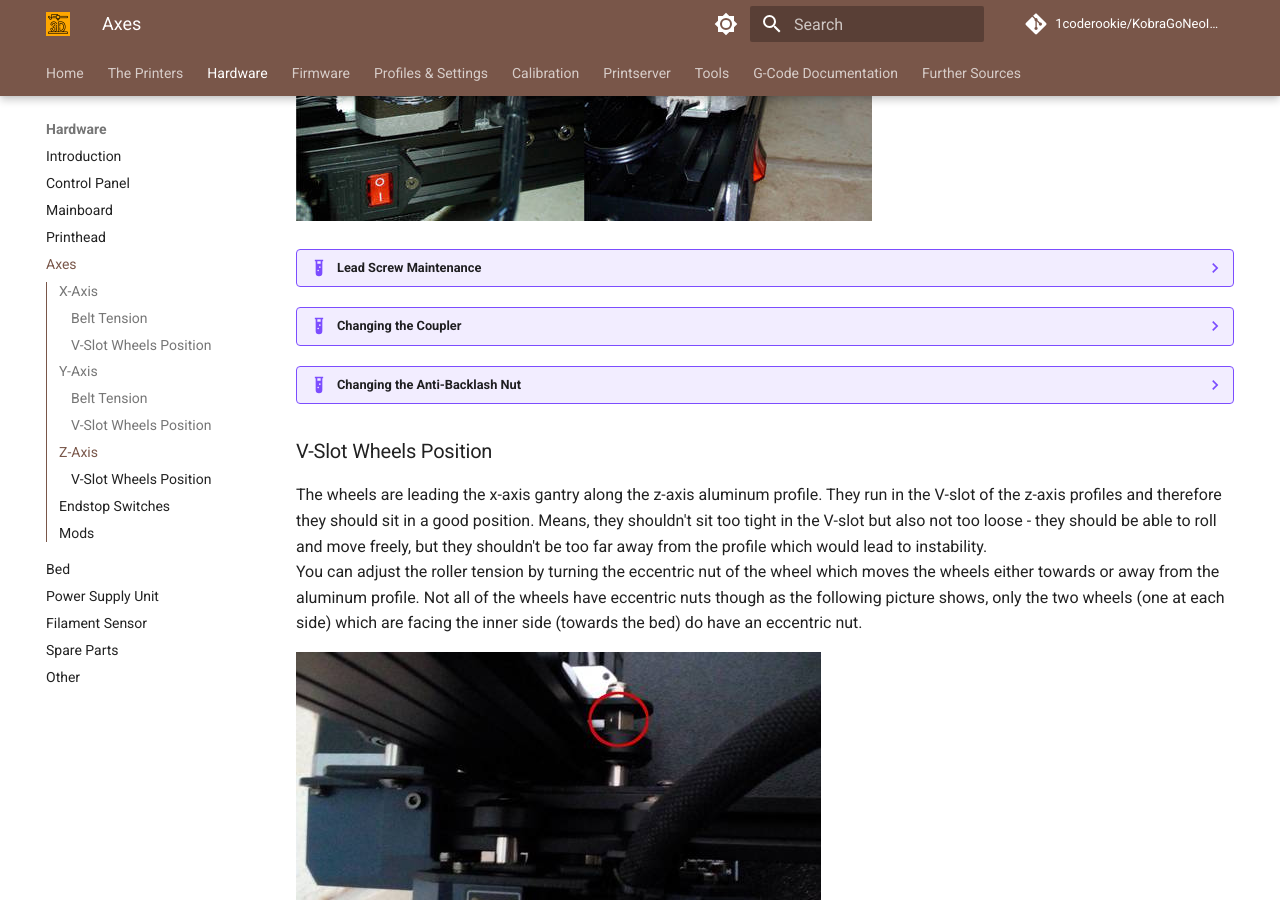
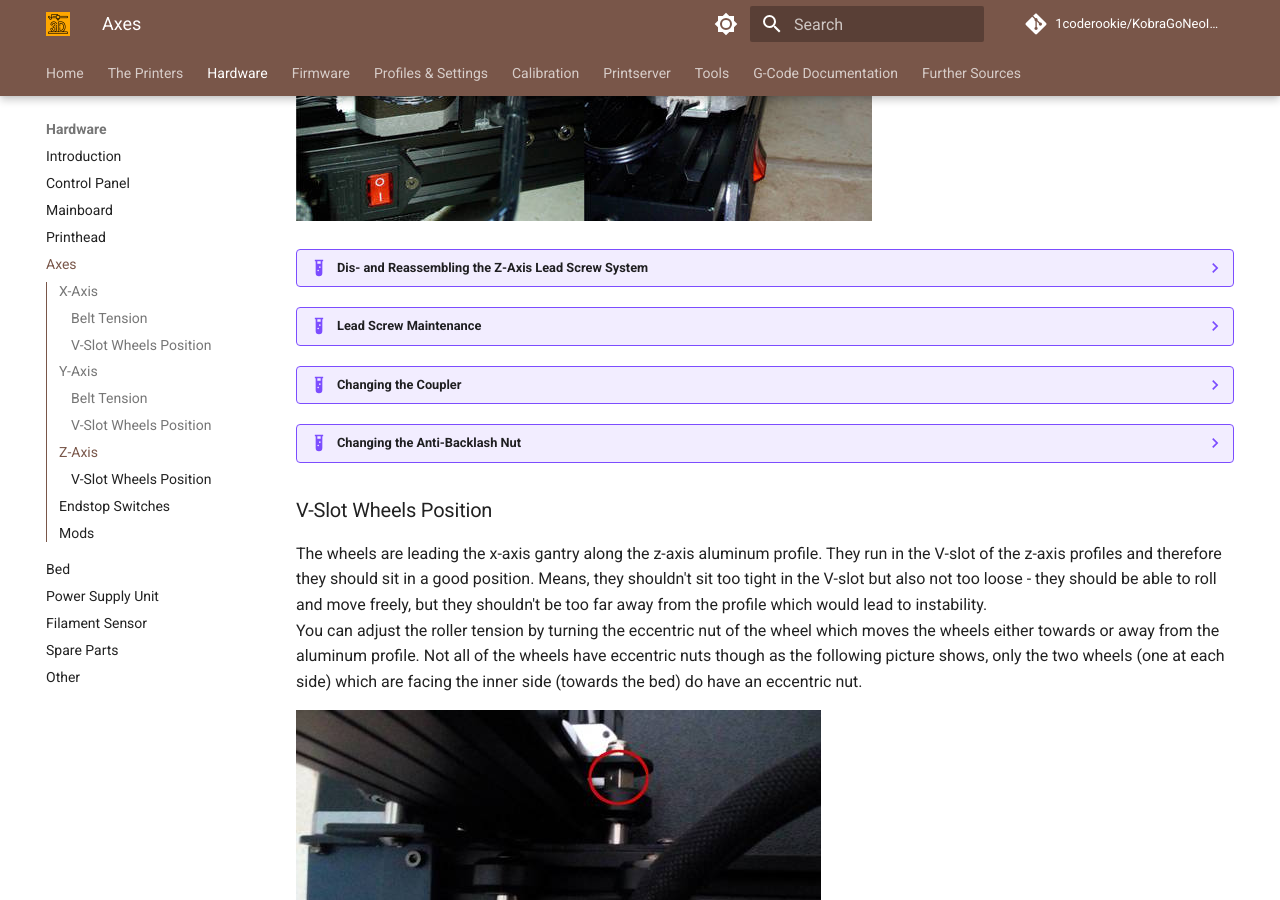
Before and after one commit to IguanaBob/KobraGoNeoInsights, an MkDocs documentation site: the page built from docs/hardware/axes.md, in a window 1280 px wide and 900 px high, scrolled down 4089 px. Built offline with MkDocs 1.6.1 and Material for MkDocs 9.7.7, drawn with Linux system fonts in a browser that asks for light colours; comment, search, counter and statistics services are not loaded; some of the changed lines change nothing that is shown.

Commit message:
Update axes.md

```diff
--- a/docs/hardware/axes.md
+++ b/docs/hardware/axes.md
@@ -97,12 +97,32 @@
 
 ![Z-axis views](../assets/images/z-axis_neo_web.jpg)
 
+??? example "Dis- and Reassembling the Z-Axis Lead Screw System"
+
+    If you need to dis- and reassemble assemble the z-axis lead screw system, there are a few things that one should be aware of. Besides that, the necessary steps are pretty easy and self-explaing, so I'll go over them just really quick.
+
+    **Disassembling:**
+    - First, you should somehow fixate the gantry of the x-axis to get the load off of the lead screw. You can do so by e.g. putting two soupcans onto the bed, each on one side (left/right) and then lower the gantry until it rests onto them. Or you can move the gantry up and fixate it with some velcro straps or cable ties as shown in the picture below. <br> ![Parked x-axis gantry](../assets/images/axes_x-gantry-cableties_web.jpg)
+    - Now unplug the cable from the stepper motor, just to be on the safe side. The printer itself is also switched off of course.
+    - Loosen the two screws at the coupler which conects the motor shaft and the lead screw.
+    - Now you can turn the lead screw by hand to screw it out of the anti-backlash nut. After you completely took it out, dismount the anti-backlash nut from the holder at the frame as well.
+      If you fixated the x-axis gantry at the top like shown in the picture above, you can also just screw the lead screw a bit higher into the anti-backlash nut so that it comes out of the coupler and then you just dismount the anti-backlash nut from the holder at the frame. After that you can take out the lead screw with the nut still on and take off the nut then.
+    - Take off the coupler from the motor shaft as well for being able to inspect everything.
+
+    **Reassembling:**
+    - To reassemble everything, just follow your steps backwards.
+    However, there are a few things you should pay attention to now:
+    - Make sure the motor shaft and the bottom tip of the lead screw are free of oil or grease to avoid slipping of the coupler.
+    - Mount the coupler to the bottom of the lead screw first and tighten the screw. Then put it onto the motor shaft and tighten the screw. The coupler should not move or wiggle on either part.
+    - When installing the anti-backlash nut, make sure you press it together while inserting the lead screw so that the spring inside these two parts of the anti-backlash nut is completely compressed and loaded.
+    - Before finally installing the lead screw, loosen up the screws of the motor holder a bit so that the motor itself can move a bit on the horizontal plane. Then install the lead screw, align everything, screw the anti-backlash nut to the belonging holder and align the motor once again. Then finally tighten up the screws of the motor mount. By doing so you do the best you can to get the parts vertically aligned as much as possible.
+
 ??? example "Lead Screw Maintenance"
 
     - Make sure the coupler is mounted correctly.
       Check from time to time that the coupler didn't come loose somehow.
     - Make sure the rod is clean, there shouldn't stick debris or dirt on it as it could/would block the movement. The following picture shows a partially clogged thread due to debris of the anti-backlash nut. <br> ![Debris in Thread](../assets/images/axes_dirty-thread_web.jpg) <br> In this case the motor was still able to move the rod across it, but you could notice a tiny jerk at that point.
-    - If you need to clean it, it's advisable to disassamble the whole rod system including the coupler and the anti-backlash nut. The following picture shows the **Neo** where the coupler, rod and nut are dismounted. <br> ![Dismounted z-axis](../assets/images/axes_z-axis-dismounted_web.jpg)
+    - If you need to clean it, it's advisable to disassamble the whole rod system including the coupler and the anti-backlash nut. The following picture shows the **Neo** where the coupler, rod and nut are dismounted. <br> ![Dismounted z-axis](../assets/images/axes_z-axis-dismounted_web.jpg) <br> See the other expandable box for some guidances about dis- and reassembling the z-axis lead screw system.
     - Spray e.g. WD-40 on the rod to loosen old sticky oil and debris. Then take a toothbrush or something like that for being able to reach the bottom of the thread also and clean it up. Make sure to not leave any particles from the anti-backlash nut like shown in the picture below or any dirt stuck on it. <br> ![Debris](../assets/images/axes_POMdebris_web.jpg)
     - After this procedure, clean the WD-40 off of the rod by using e.g. car break cleaner or silicone remover spray. It'll wash off everything, you can also use an old cloth to wipe it (but make sure that no textile fibres will stick in the thread somehow).
     - After you cleaned and dried it, inspect the rod and the anti-backlash nut.
```
